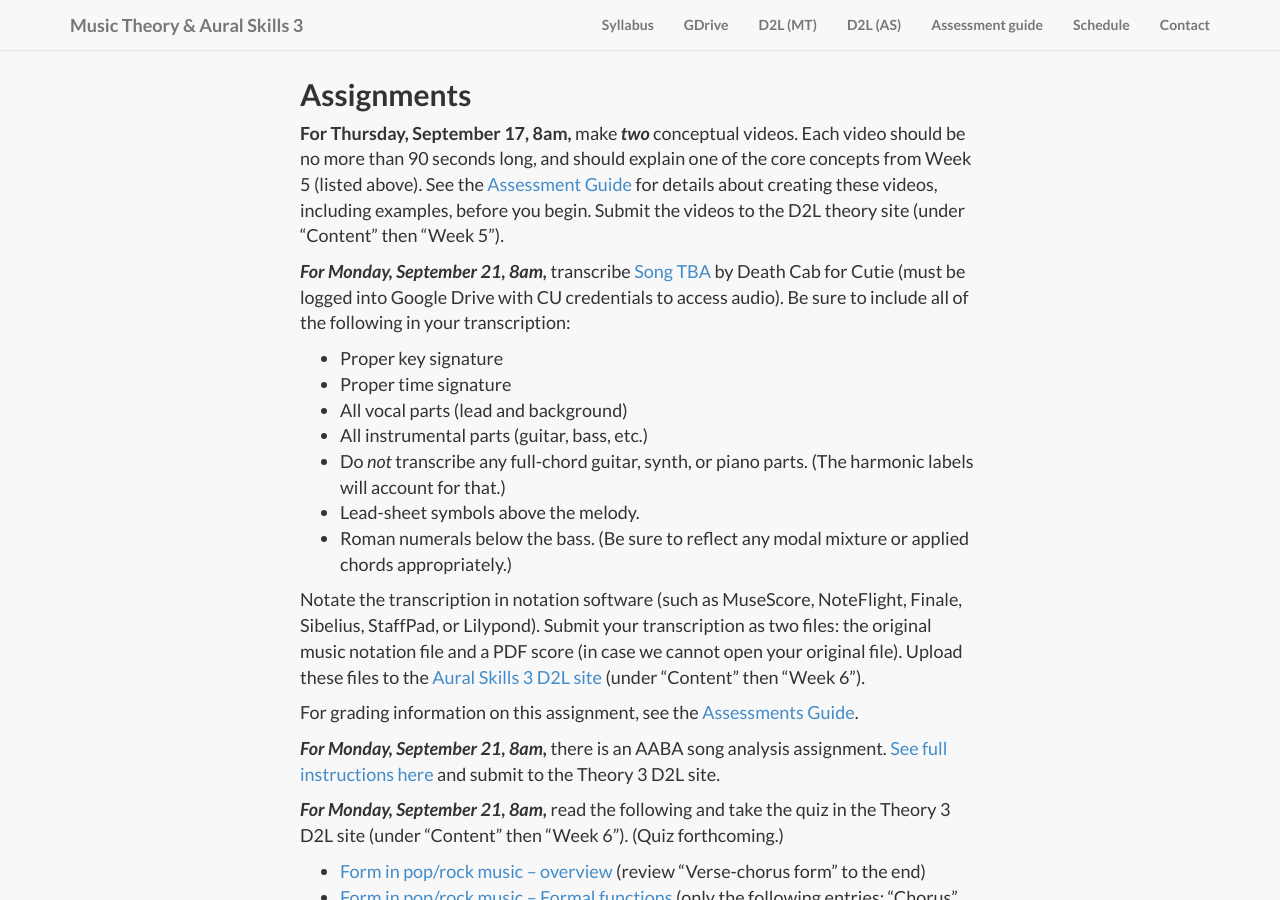
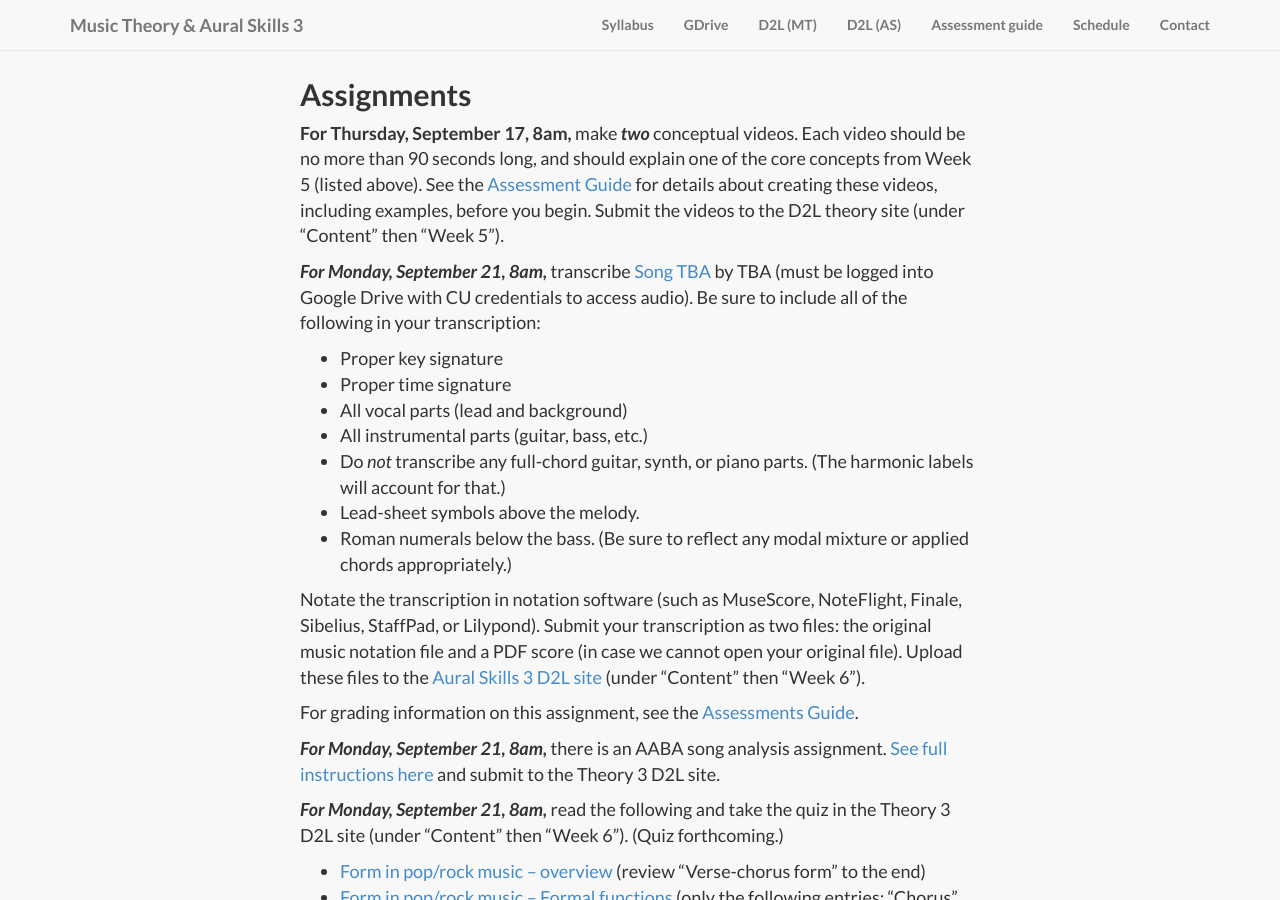
Before and after one commit to kshaffer/theory3, a Jekyll site: the page built from week5.md, in a window 1280 px wide and 900 px high, scrolled down 1499 px. Built offline with Jekyll 4.4.1, drawn with Linux system fonts in a browser that asks for light colours; nearby versions of some CDN libraries; library files that are not in the unit come from our copies.

Commit message:
Week 5 guide

```diff
--- a/week5.md
+++ b/week5.md
@@ -41,7 +41,7 @@
 
 
 
-***For Monday, September 21, 8am,*** transcribe [Song TBA]() by Death Cab for Cutie (must be logged into Google Drive with CU credentials to access audio). Be sure to include all of the following in your transcription:
+***For Monday, September 21, 8am,*** transcribe [Song TBA]() by TBA (must be logged into Google Drive with CU credentials to access audio). Be sure to include all of the following in your transcription:
 
 - Proper key signature
 - Proper time signature
```
